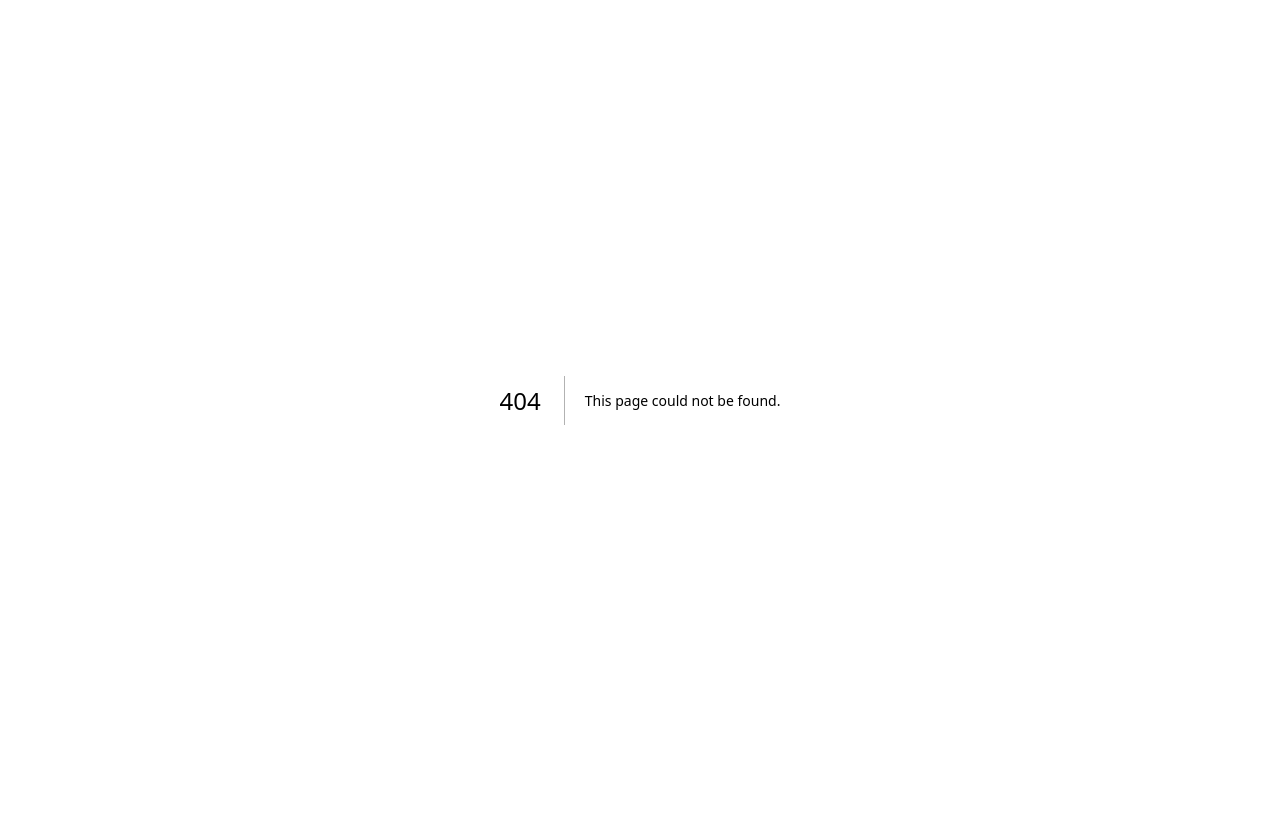
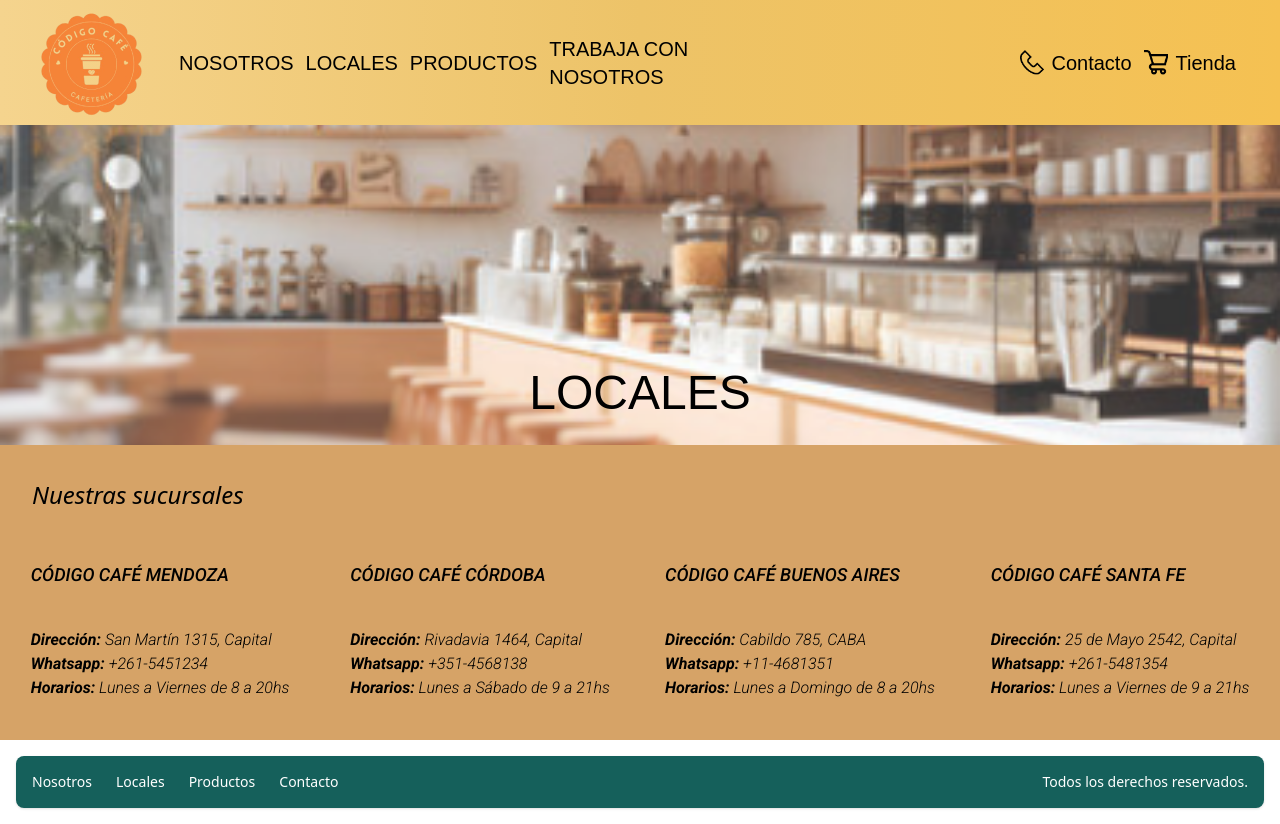
Before and after one commit to Leonardo-Valtorta/codigo-cafe, a Next.js app: page /locales in a window 1280 px wide. Before the commit this address had no page. Before the commit the page ends 800 px from the top, so only its background shows below. Built offline with nearby package versions, Linux system fonts and the light colour scheme; a web font is replaced by a local one.

Commit message:
Creo page locales

```diff
--- a/src/components/Header.js
+++ b/src/components/Header.js
@@ -49,7 +49,7 @@
               <a href="/aboutUs" className="text-black px-3 py-2">NOSOTROS</a>
             </li>
             <li className="my-2 sm:my-0 hover:underline">
-              <a href="#locales" className="text-black px-3 sm:pl-0 py-2">LOCALES</a>
+              <a href="/locales" className="text-black px-3 sm:pl-0 py-2">LOCALES</a>
             </li>
             <li className="my-2 sm:my-0 hover:underline">
               <a href="#productos" className="text-black px-3 sm:pl-0 py-2">PRODUCTOS</a>
@@ -69,10 +69,10 @@
               <a href="/contact" className="text-black pr-3 pl-2 py-2">Contacto</a>
             </li>
             <li className="my-2 sm:my-0 flex items-center hover:underline">
-              <a className="w-6 h-auto" href="#carrito">
+              <a className="w-6 h-auto" href="/cart">
                 <img src="carrito-tienda.png" alt="Tienda" />
               </a>
-              <a href="#carrito" className="text-black pr-3 pl-2 py-2">Tienda</a>
+              <a href="/cart" className="text-black pr-3 pl-2 py-2">Tienda</a>
             </li>
           </ul>
         </div>
--- /dev/null
+++ b/src/components/LocalesCard.js
@@ -0,0 +1,24 @@
+const LocalesCard = ({nombreSucursal, direccion, telefono, horario}) => {
+    return (
+        <>
+            <div className="flex flex-col bg-cafeLight py-4 px-8 font-body w-full justify-center sm:flex-row sm:p-0">
+                <div className="sm:px-0 sm:py-6">
+                    <div className="flex justify-start sm:justify-start sm:py-6">
+                        <h2 className="font-medium italic text-[18px]">
+                            {nombreSucursal}
+                        </h2>
+                    </div>
+                    <div className="flex justify-start text-[16px] font-light italic py-4">
+                        <ul>
+                            <li><span className="font-bold">Dirección: </span>{direccion}</li>
+                            <li><span className="font-bold">Whatsapp: </span>{telefono}</li>
+                            <li><span className="font-bold">Horarios: </span>{horario}</li>
+                        </ul>
+                    </div>
+                </div>
+            </div>
+        </>
+    )
+}
+
+export default LocalesCard;
--- a/src/components/NosotrosSection.js
+++ b/src/components/NosotrosSection.js
@@ -1,7 +1,7 @@
 const NosotrosSection = () => {
     return (
         <>
-            <div className="flex flex-col bg-cafeNosotros p-8 font-bodyNosotros w-full justify-center sm:flex-row">
+            <div className="flex flex-col bg-cafeLight p-8 font-body w-full justify-center sm:flex-row">
                 <div className="py-4 sm:px-6 sm:w-[50%] sm:py-12">
                     <div className="flex justify-start sm:justify-center sm:py-6">
                         <h1 className="font-medium italic text-[24px]">
--- a/src/components/Portada.js
+++ b/src/components/Portada.js
@@ -6,7 +6,7 @@
                 style={{ backgroundImage: `url(${imagen})` }}
             >
                 <p className="text-center text-[32px] font-titleCart sm:text-[48px] px-8">
-                    "{titulo}"
+                    {titulo}
                 </p>
             </div>
         </>
--- a/src/pages/aboutUs.js
+++ b/src/pages/aboutUs.js
@@ -1,3 +1,4 @@
+import Footer from "@/components/Footer";
 import Header from "@/components/Header";
 import NosotrosSection from "@/components/NosotrosSection";
 import Portada from "@/components/Portada";
@@ -8,9 +9,10 @@
             <Header />
             <Portada
                 imagen={'/fondo-nosotros.png'}
-                titulo={'DISFRUTA EL AROMA, SABOREA EL MOMENTO'}
+                titulo={'"DISFRUTA EL AROMA, SABOREA EL MOMENTO"'}
             />
             <NosotrosSection />
+            <Footer />
         </>
     )
 }
--- /dev/null
+++ b/src/pages/locales.js
@@ -0,0 +1,50 @@
+import Footer from "@/components/Footer";
+import Header from "@/components/Header";
+import LocalesCard from "@/components/LocalesCard";
+import Portada from "@/components/Portada";
+
+
+
+export default function locales() {
+    return (
+        <>
+            <Header />
+            <Portada
+                imagen={'/fondo-locales.png'}
+                titulo={'LOCALES'}
+            />
+            <div className="p-8 bg-cafeLight sm:pb-0">
+                <h1 className="font-medium italic text-[24px]">
+                    Nuestras sucursales
+                </h1>
+            </div>
+            <div className="flex flex-col sm:flex-row">
+                <LocalesCard
+                    nombreSucursal={'CÓDIGO CAFÉ MENDOZA'}
+                    direccion={'San Martín 1315, Capital'}
+                    telefono={'+261-5451234'}
+                    horario={'Lunes a Viernes de 8 a 20hs'}
+                />
+                <LocalesCard
+                    nombreSucursal={'CÓDIGO CAFÉ CÓRDOBA'}
+                    direccion={'Rivadavia 1464, Capital'}
+                    telefono={'+351-4568138'}
+                    horario={'Lunes a Sábado de 9 a 21hs'}
+                    />
+                <LocalesCard
+                    nombreSucursal={'CÓDIGO CAFÉ BUENOS AIRES'}
+                    direccion={'Cabildo 785, CABA'}
+                    telefono={'+11-4681351'}
+                    horario={'Lunes a Domingo de 8 a 20hs'}
+                />
+                <LocalesCard
+                    nombreSucursal={'CÓDIGO CAFÉ SANTA FE'}
+                    direccion={'25 de Mayo 2542, Capital'}
+                    telefono={'+261-5481354'}
+                    horario={'Lunes a Viernes de 9 a 21hs'}
+                />
+            </div>
+            <Footer />
+        </>
+    )
+}
--- a/tailwind.config.js
+++ b/tailwind.config.js
@@ -12,7 +12,7 @@
         background: "var(--background)",
         foreground: "var(--foreground)",
         'cafe': "#B46C3C",
-        cafeNosotros: "#D6A367",
+        cafeLight: "#D6A367",
         navbarBackground: "#F5D48E",
         'logo': '#F58438',
         'verde': '#15605B',
@@ -37,7 +37,7 @@
       fontFamily: {
         navbar: ["Pompiere", "sans-serif"],
         titleCart:["Jockey One", "sans-serif"],
-        bodyNosotros: ["Roboto", "sans-serif"],
+        body: ["Roboto", "sans-serif"],
       },
     },
   },
```
Also changed, not shown: public/fondo-locales.png (added).
